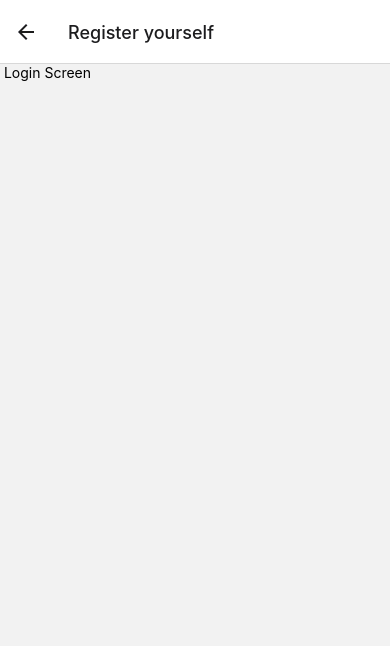
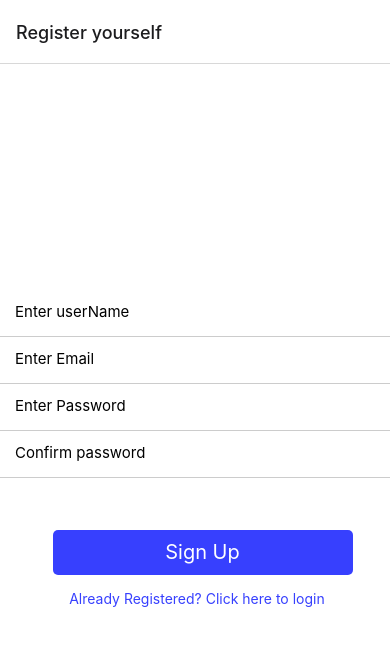
Before and after one commit to Hi-Nitin123/ChatApplication, a React Native app: screen /SignUp in a window 390 px wide. Shown: the top 646 px of the page. Built offline with nearby package versions, Linux system fonts and the light colour scheme.

Commit message:
Create a Sign up screen with validations

```diff
--- a/package.json
+++ b/package.json
@@ -13,6 +13,7 @@
     "@react-navigation/native": "^6.0.13",
     "@react-navigation/native-stack": "^6.9.1",
     "firebase": "^9.12.0",
+    "formik": "^2.2.9",
     "react": "18.1.0",
     "react-native": "0.70.2",
     "react-native-safe-area-context": "^4.4.1",
--- a/src/MainStack.jsx
+++ b/src/MainStack.jsx
@@ -1,12 +1,13 @@
 import React from 'react';
 import {createNativeStackNavigator} from '@react-navigation/native-stack';
 import LoginScreen from './Screens/LoginScreen';
+import SignUpScreen from './Screens/SignUpScreen';
 
 const Stack = createNativeStackNavigator();
 
 const MainStack = () => {
   return (
-    <Stack.Navigator initialRouteName="Login">
+    <Stack.Navigator initialRouteName="SignUp">
       <Stack.Screen
         name="Login"
         component={LoginScreen}
@@ -14,7 +15,7 @@ const MainStack = () => {
       />
       <Stack.Screen
         name="SignUp"
-        component={LoginScreen}
+        component={SignUpScreen}
         options={{title: 'Register yourself'}}
       />
     </Stack.Navigator>
--- a/src/Screens/LoginScreen.jsx
+++ b/src/Screens/LoginScreen.jsx
@@ -1,5 +1,5 @@
 import React from 'react';
-import {Text} from 'react-native';
+import {View, Text} from 'react-native';
 
 const LoginScreen = () => {
   return <Text>{' Login Screen'}</Text>;
--- a/src/Screens/SignUpScreen.jsx
+++ b/src/Screens/SignUpScreen.jsx
@@ -1,8 +1,189 @@
-import React from 'react';
-import {View, text} from 'react-native';
+import react from 'react';
+import {
+  Text,
+  TextInput,
+  View,
+  StyleSheet,
+  TouchableOpacity,
+  ToastAndroid,
+  StatusBar,
+  Alert,
+  Form,
+} from 'react-native';
+import {useFormik} from 'formik';
 
-const SignUpScreen = () => {
-  return <View>{' Sign up screen'}</View>;
+const validate = values => {
+  console.log('called');
+  const errors = {};
+  console.log(!values.userName, 'sdgfyudgfgfjgsdjhdgf');
+  if (values.userName === '') {
+    console.log(values, 'sdgfyudgfgfjgsdjhdgf');
+    errors.userName = 'Required';
+  }
+
+  if (values.email === '') {
+    errors.email = 'Required';
+  } else if (!/^[A-Z0-9._%+-]/i.test(values.email)) {
+    errors.email = 'Invalid email address';
+  }
+
+  if (values.password === '') {
+    errors.password = 'Required';
+  }
+
+  if (values.consfirmPassword === '') {
+    errors.consfirmPassword = 'Required';
+  } else if (!values.password === values.consfirmPassword) {
+    errors.consfirmPassword = 'Passwords do not match';
+  }
+
+  return errors;
 };
 
+const SignUpScreen = ({navigation}) => {
+  const formik = useFormik({
+    initialValues: {
+      userName: '',
+      email: '',
+      password: '',
+      consfirmPassword: '',
+    },
+    validate,
+    onSubmit: values => {
+      Alert.alert('Congratulations', 'You are logged in successfully');
+      navigation.navigate('Login');
+    },
+  });
+
+  return (
+    <View style={styles.preloader}>
+      {/* <Form onSubmit={formik.handleSubmit}> */}
+
+      <TextInput
+        style={styles.inputStyle}
+        onChange={formik.handleChange('userName')}
+        onBlur={formik.handleBlur('userName')}
+        value={formik.values.userName}
+        placeholder="Enter userName"
+      />
+      {formik.errors.userName && formik.touched.userName ? (
+        <Text style={styles.errorContainer}>{formik.errors.userName}</Text>
+      ) : null}
+
+      <TextInput
+        style={styles.inputStyle}
+        onChange={formik.handleChange('email')}
+        onBlur={formik.handleBlur('email')}
+        value={formik.values.email}
+        placeholder="Enter Email"
+      />
+
+      {formik.errors.email && formik.touched.email ? (
+        <Text style={styles.errorContainer}>{formik.errors.email}</Text>
+      ) : null}
+      <TextInput
+        style={styles.inputStyle}
+        type="password"
+        placeholder="Enter Password"
+        onChange={formik.handleChange('password')}
+        onBlur={formik.handleBlur('password')}
+        value={formik.values.password}
+        secureTextEntry={true}
+      />
+      {formik.errors.password && formik.touched.password ? (
+        <Text style={styles.errorContainer}>{formik.errors.password}</Text>
+      ) : null}
+      <TextInput
+        style={styles.inputStyle}
+        type="password"
+        placeholder="Confirm password"
+        onChange={formik.handleChange('consfirmPassword')}
+        onBlur={formik.handleBlur('consfirmPassword')}
+        value={formik.values.consfirmPassword}
+        secureTextEntry={true}
+      />
+      {formik.errors.consfirmPassword && formik.touched.consfirmPassword ? (
+        <Text style={styles.errorContainer}>
+          {formik.errors.consfirmPassword}
+        </Text>
+      ) : null}
+
+      <TouchableOpacity
+        type="submit"
+        style={styles.signUpButton}
+        onPress={formik.handleSubmit}
+        disabled={!formik.isValid}>
+        <Text style={{color: 'white', fontSize: 20}}>{'Sign Up'}</Text>
+      </TouchableOpacity>
+      <TouchableOpacity style={{marginTop: -10}}>
+        <Text
+          style={styles.loginText}
+          onPress={() => navigation.navigate('Login')}>
+          {' Already Registered? Click here to login'}
+        </Text>
+      </TouchableOpacity>
+
+      {/* </Form> */}
+    </View>
+  );
+};
+const styles = StyleSheet.create({
+  container: {
+    flex: 1,
+    display: 'flex',
+    flexDirection: 'column',
+    justifyContent: 'center',
+    padding: 35,
+    backgroundColor: '#fff',
+    fontWeight: 200,
+    alignItems: 'flex-end',
+  },
+  inputStyle: {
+    width: '100%',
+    marginBottom: 12,
+    fontSize: 15,
+    paddingLeft: 15,
+    paddingBottom: 15,
+    alignSelf: 'center',
+    borderColor: '#ccc',
+    borderBottomWidth: 1,
+  },
+  loginText: {
+    color: '#3740FE',
+    marginTop: 25,
+    textAlign: 'center',
+  },
+  loginText: {
+    color: '#3740FE',
+    marginTop: 25,
+    textAlign: 'center',
+  },
+  errorContainer: {
+    fontSize: 15,
+    color: 'red',
+    marginTop: -8,
+    marginLeft: -300,
+  },
+  preloader: {
+    left: 0,
+    right: 0,
+    top: 0,
+    bottom: 0,
+    position: 'absolute',
+    alignItems: 'center',
+    justifyContent: 'center',
+    backgroundColor: '#fff',
+  },
+  signUpButton: {
+    width: 300,
+    borderRadius: 5,
+    height: 45,
+    alignItems: 'center',
+    justifyContent: 'center',
+    marginTop: 40,
+    backgroundColor: '#3740FE',
+    marginLeft: 15,
+    marginTop: 40,
+  },
+});
 export default SignUpScreen;
```
Also changed, not shown: 1 other file (tests, documents, lock files or other folders).
